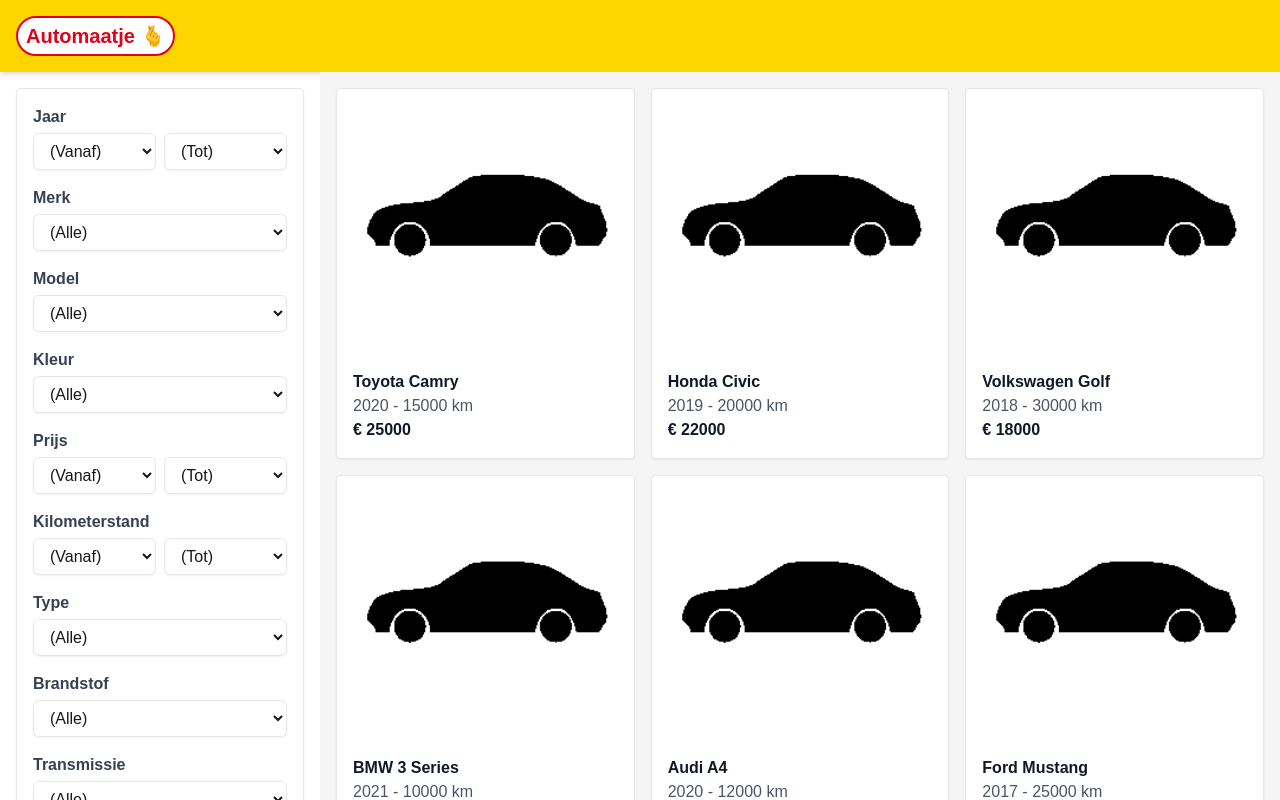
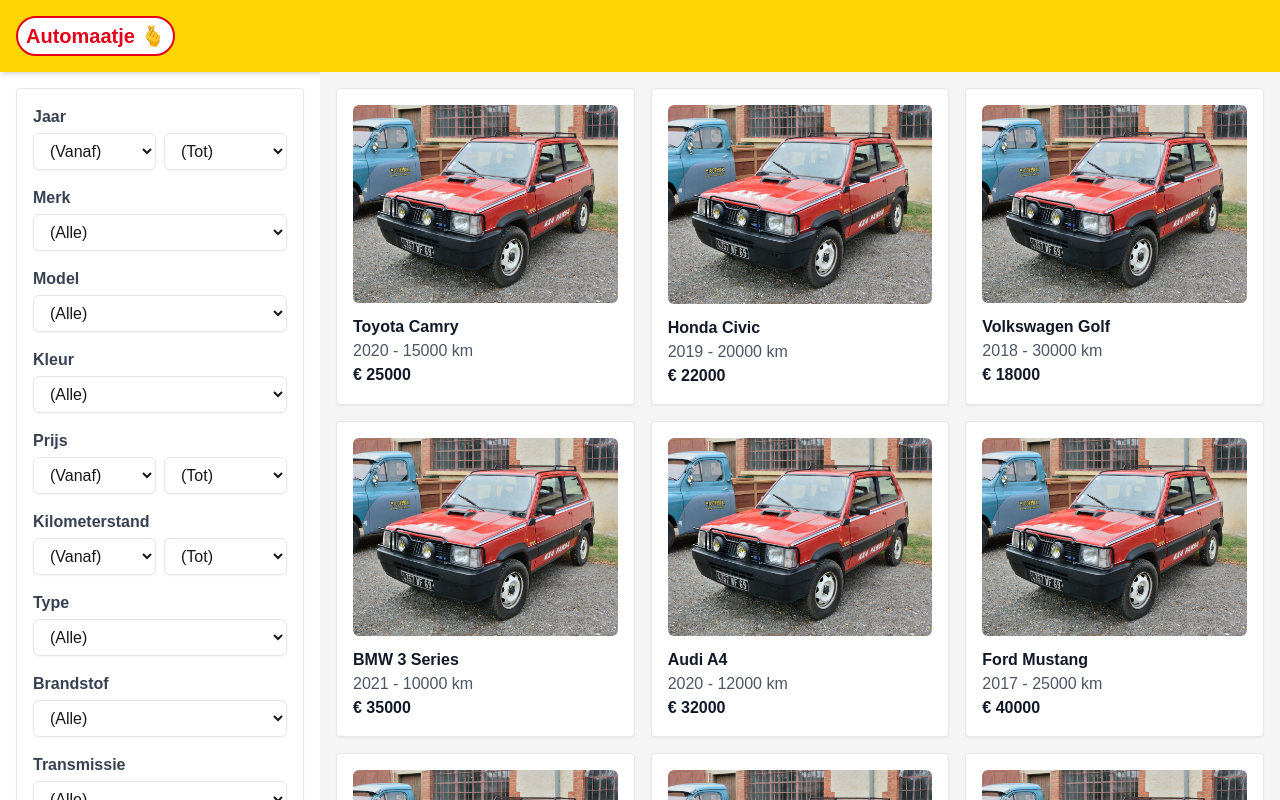
Before and after one commit to drikusroor/automaatje, a Next.js app: page /products in a window 1280 px wide. Shown: the top 800 px of the page. Built offline with nearby package versions, Linux system fonts and the light colour scheme.

Commit message:
Refactor: Replace car placeholder image

```diff
--- a/app/components/ProductListTile.tsx
+++ b/app/components/ProductListTile.tsx
@@ -20,13 +20,13 @@
   return (
     <div className="bg-white border border-gray-200 p-4 rounded shadow-sm hover:shadow-md transition-shadow">
       <Image
-        src={`/images/car-placeholder.png`}
-        width={300}
-        height={200}
+        src={`/images/car-placeholder.jpg`}
+        width={640}
+        height={480}
         alt={product.make}
-        className='invert'
+        className='rounded-md'
       />
-      <h3 className="font-bold text-gray-900">{product.make} {product.model}</h3>
+      <h3 className="font-bold text-gray-900 mt-3">{product.make} {product.model}</h3>
       <p className="text-gray-600">{product.year} - {product.mileage} km</p>
       <p className="text-gray-900 font-semibold">€ {product.price}</p>
     </div>
```
Also changed, not shown: public/images/car-placeholder.jpg (added), public/images/car-placeholder.png (deleted).
